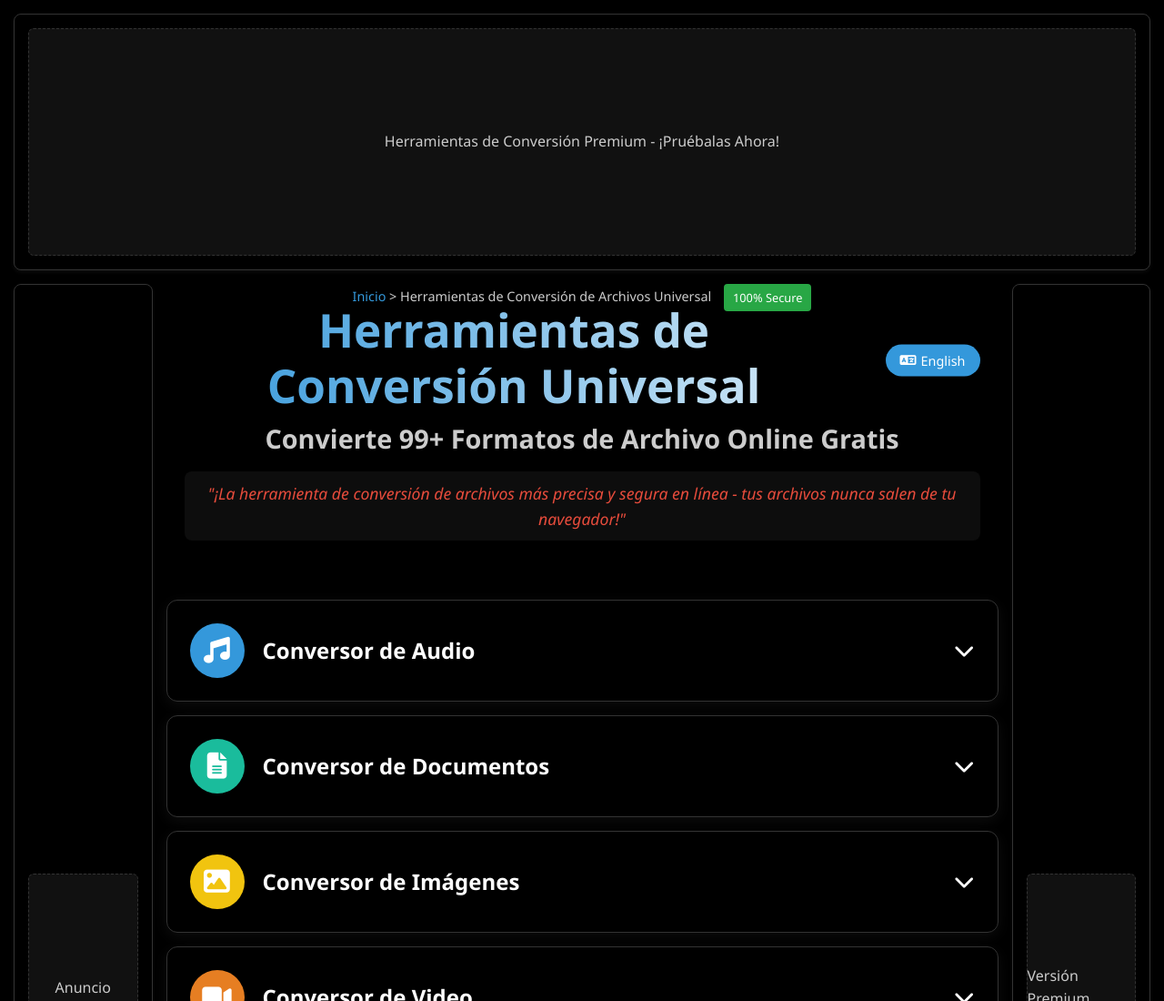
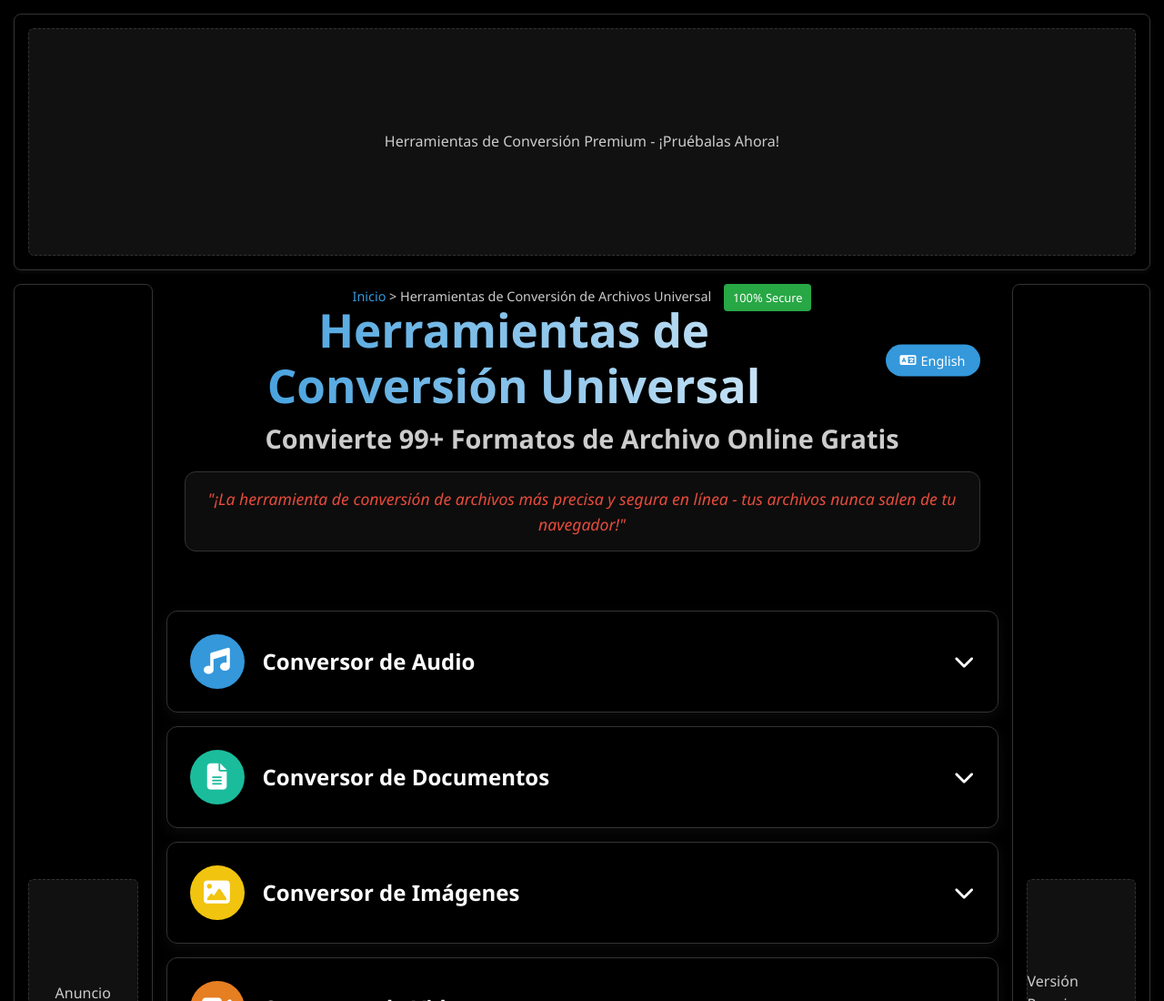
Before and after one commit to BikerPro420-cyber/UniversalConverterTools, a plain HTML site: page index.html in a window 1280 px wide. Shown: the top 1100 px of the page at 91% size. Drawn offline with Linux system fonts and the light colour scheme.

```diff
--- a/index.html
+++ b/index.html
@@ -201,10 +201,12 @@
             color: #e74c3c;
             font-weight: 500;
             margin: 15px 0;
-            padding: 10px;
+            padding: 15px;
             background: rgba(255,255,255,0.05);
-            border-radius: 8px;
+            border-radius: 12px;
             font-size: 1.1rem;
+            text-align: center;
+            border: 1px solid #333333;
         }
 
         .converter-tabs {
```
